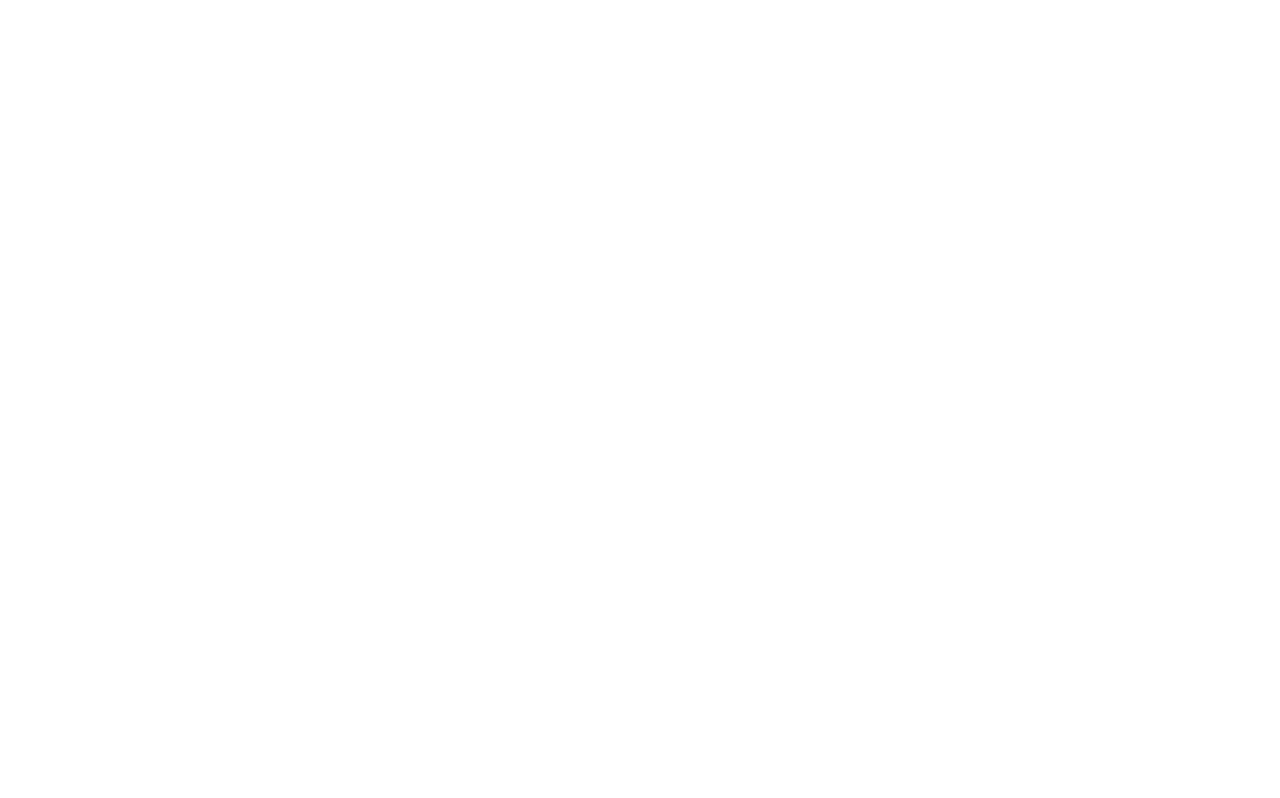
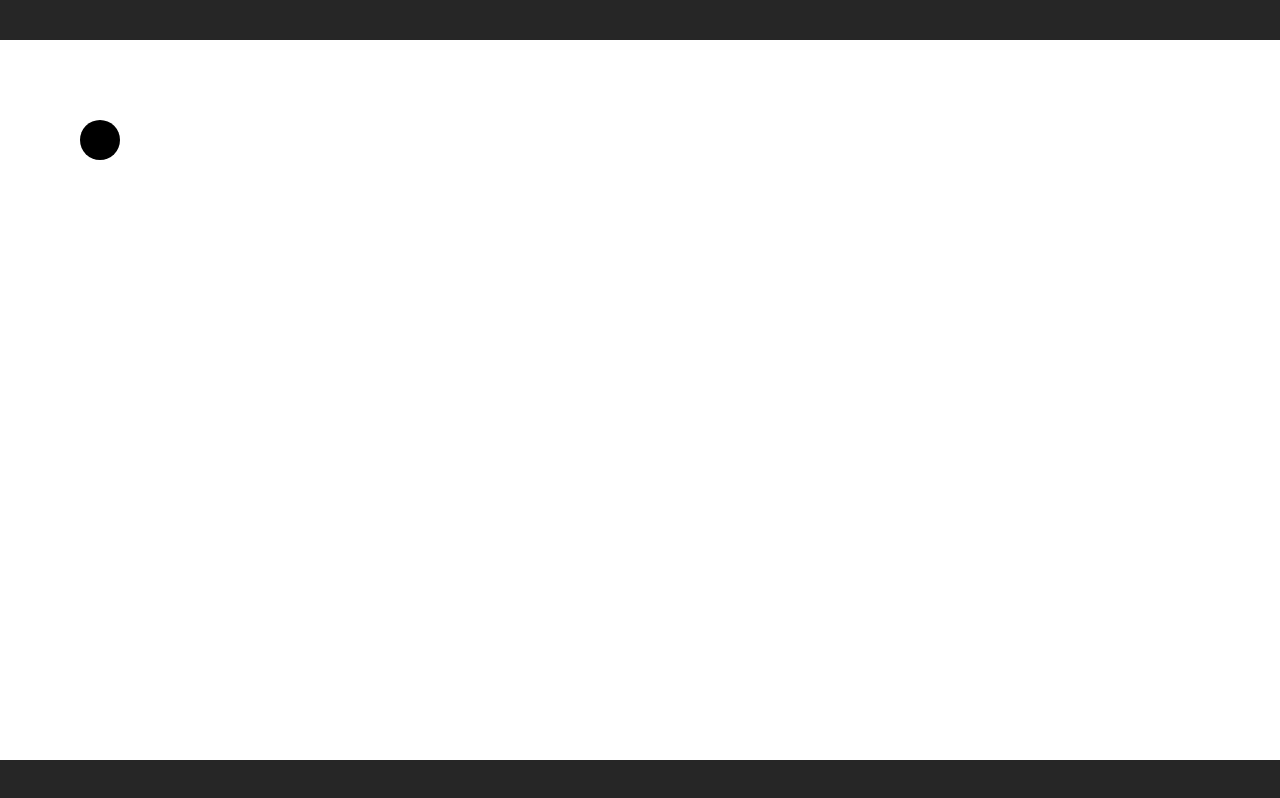
Before and after one commit to pengpa0012/game, a plain HTML site: page index.html in a window 1280 px wide. Drawn offline with Linux system fonts and the light colour scheme.

Commit message:
add canvas

```diff
--- a/index.html
+++ b/index.html
@@ -9,6 +9,6 @@
   <script src="script.js" defer></script>
 </head>
 <body>
-
+  <canvas id="canvas"></canvas>
 </body>
 </html>
--- a/script.js
+++ b/script.js
@@ -0,0 +1,38 @@
+const canvas = document.getElementById("canvas")
+const ctx = canvas.getContext("2d")
+
+const canvasDimension = {
+  x: 1280,
+  y: 720
+}
+
+canvas.width = canvasDimension.x
+canvas.height = canvasDimension.y
+
+class Player {
+  constructor(game) {
+    this.game = game
+  }
+
+  draw(context) {
+    context.beginPath()
+    context.arc(100, 100, 20, 0, Math.PI * 2)
+    context.fill()
+  }
+}
+
+class Game {
+  constructor(canvas) {
+    this.canvas = canvas
+    this.width = canvas.width
+    this.height = canvas.height
+    this.player = new Player(this)
+  }
+
+  render(context) {
+    this.player.draw(context)
+  }
+}
+
+const game = new Game(canvas)
+game.render(ctx)
--- a/styles.css
+++ b/styles.css
@@ -0,0 +1,13 @@
+body {
+  margin: 0;
+  padding: 0;
+  box-sizing: border-box;
+  min-height: 100vh;
+  display: grid;
+  place-items: center;
+  background: #262626;
+}
+
+#canvas {
+  background: #fff;
+}
```
